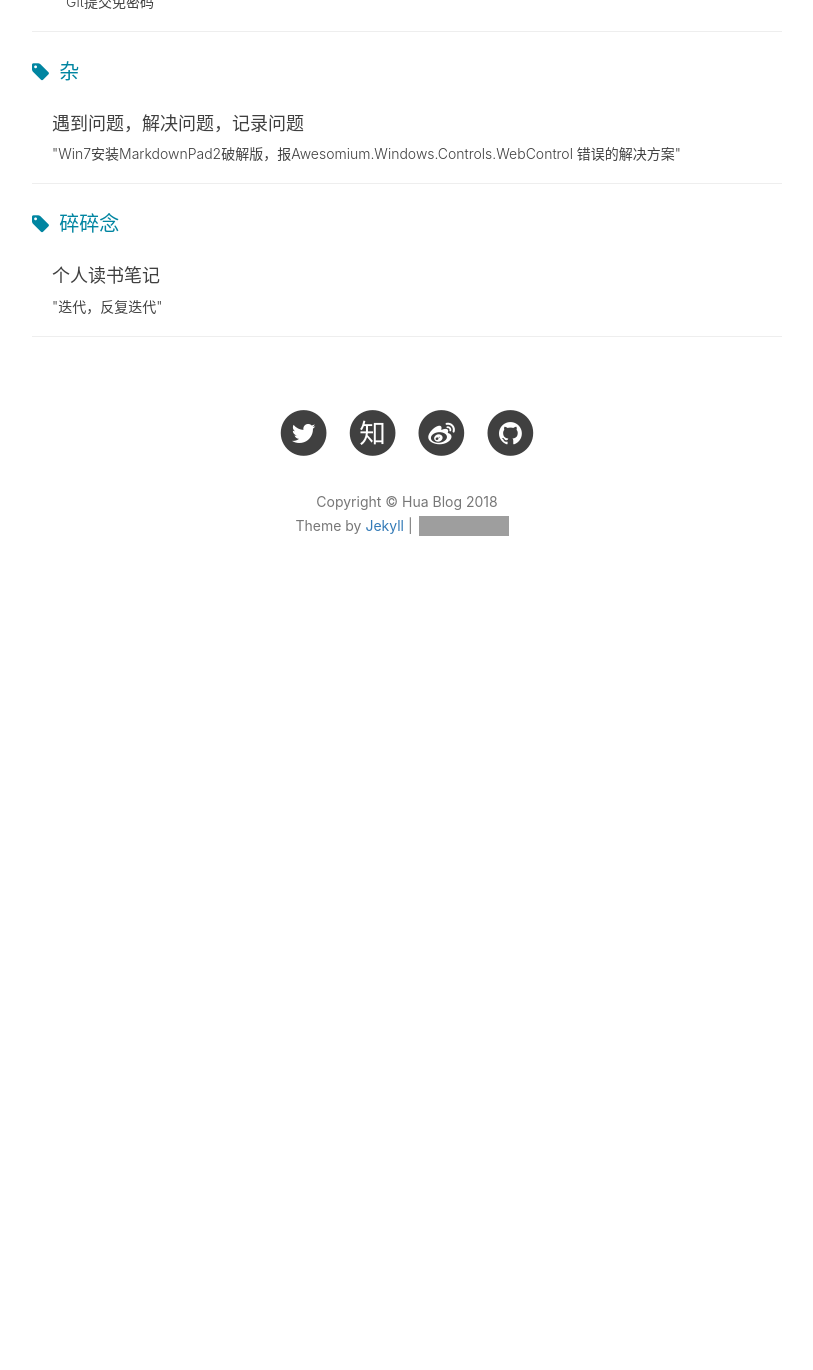
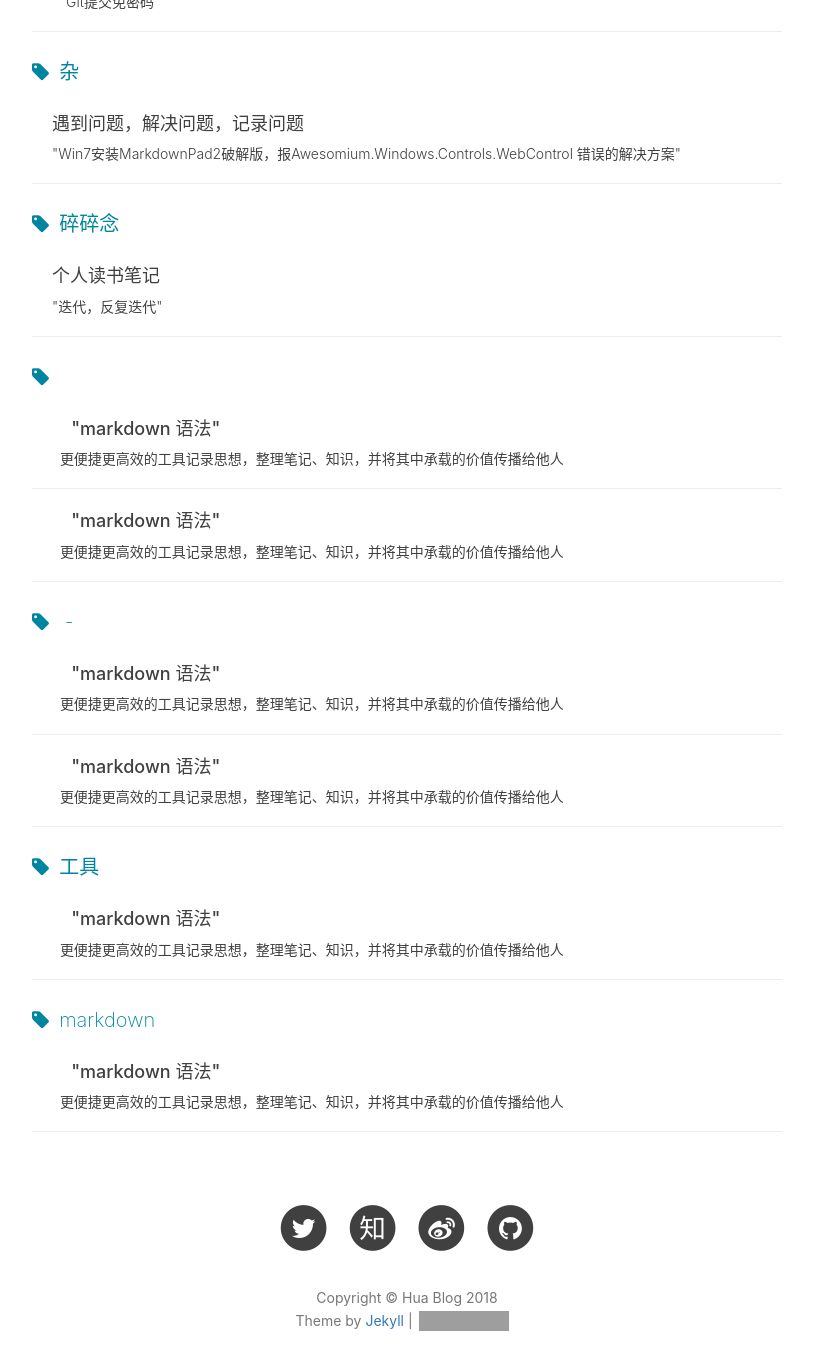
Before and after one commit to huapro/huapro.github.io, a Jekyll site: the page built from tags.html, in a window 1280 px wide and 1400 px high, scrolled down 693 px. Shown: the top 1370 px of the window, without its empty margins (233-1046 px from the left). Built offline with Jekyll 4.4.1, drawn with Linux system fonts in a browser that asks for light colours; nearby versions of some CDN libraries; comment, search, counter and statistics services are not loaded; before the commit the page ends 1323 px from its top, so only the background shows below that; grey boxes are pictures that could not be loaded.

Commit message:
Update 2018-01-15-markdown-editor.markdown

```diff
--- a/_posts/2018-01-15-markdown-editor.markdown
+++ b/_posts/2018-01-15-markdown-editor.markdown
@@ -1,8 +1,22 @@
+---
+layout:     post
+title:      "markdown 语法"
+subtitle:   更便捷更高效的工具记录思想，整理笔记、知识，并将其中承载的价值传播给他人
+date:       2018-01-15 11:56:29
+author:     "Hua"
+header-img: "img/home-bg-o.jpg"
+catalog: false
+tags:
+    - 工具
+    - markdown
+---
+
+
 # 欢迎使用 Cmd Markdown 编辑阅读器
 
 ------
 
-我们理解您需要更便捷更高效的工具记录思想，整理笔记、知识，并将其中承载的价值传播给他人，**Cmd Markdown** 是我们给出的答案 —— 我们为记录思想和分享知识提供更专业的工具。 您可以使用 Cmd Markdown：
+我们理解您需要更便捷更高效的工具记录思想，整理笔记、知识，并将其中承载的价值传播给他人，**Markdown** 是我们给出的答案 —— 我们为记录思想和分享知识提供更专业的工具。 您可以使用Markdown：
 
 > * 整理知识，学习笔记
 > * 发布日记，杂文，所见所想
```
